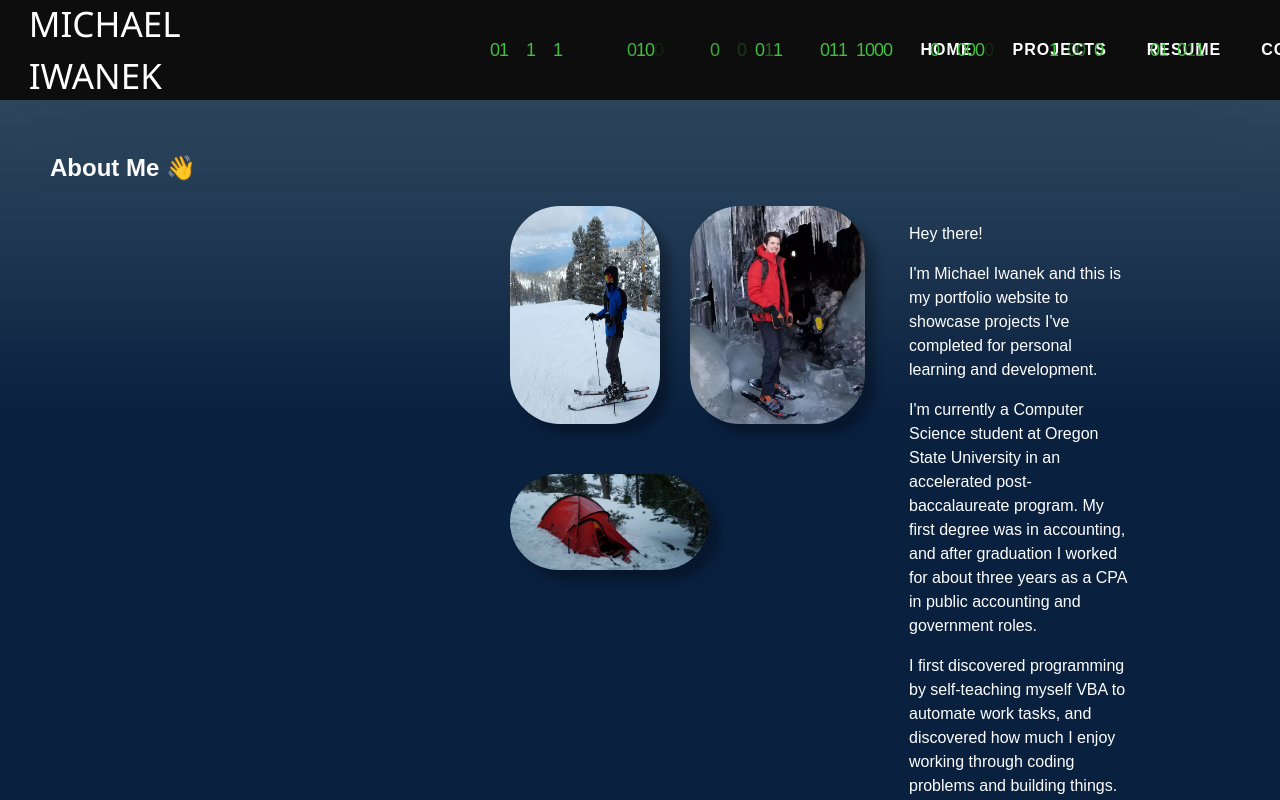
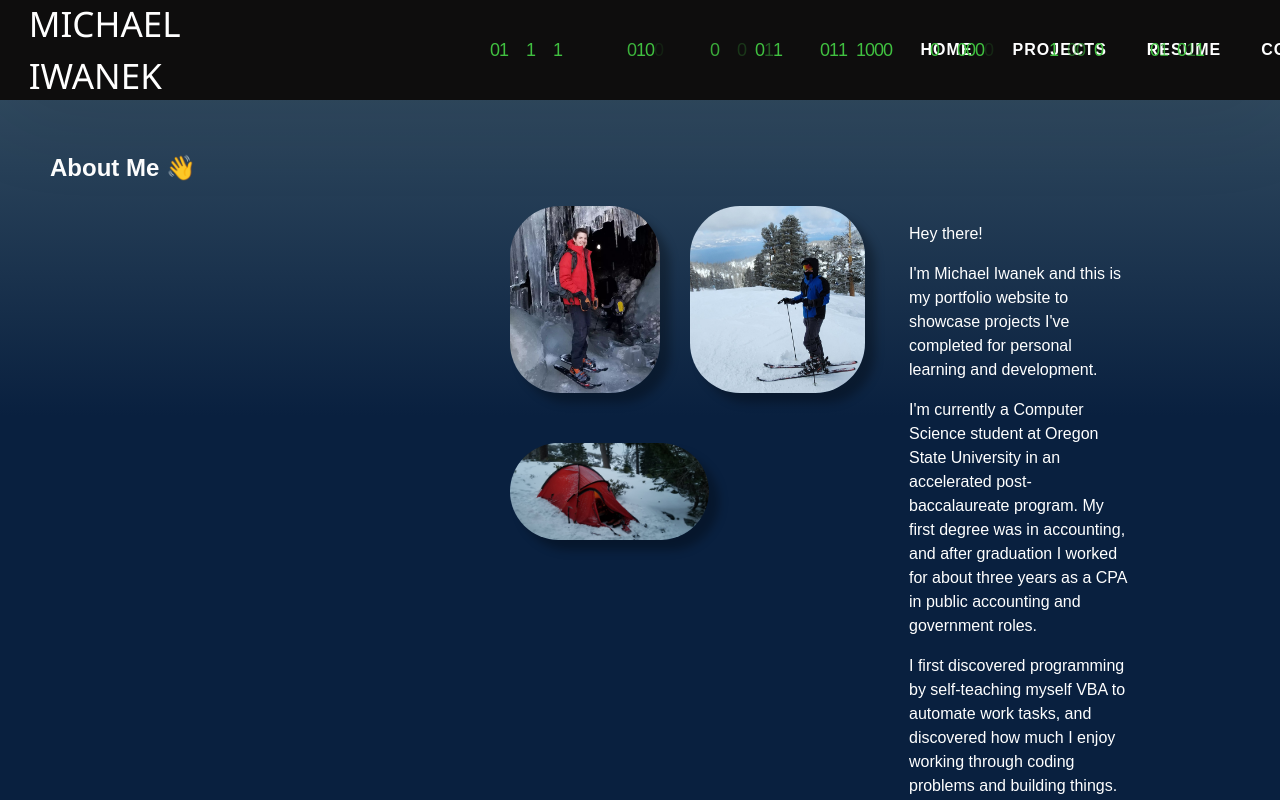
Before and after one commit to Mike11199/portfolio-website, a React (Create React App) app in the folder frontend/: page / in a window 1280 px wide. Shown: the top 800 px of the page. Built offline with nearby package versions, Linux system fonts and the light colour scheme.

Commit message:
fix accidental change to about me photo order

```diff
--- a/frontend/src/components/AboutMeSection.js
+++ b/frontend/src/components/AboutMeSection.js
@@ -75,12 +75,12 @@ const AboutMeSection = () => {
             <div className="about_me_images">
               <div className="about_me_images2">
                 <img
-                  src={HeavenlySkiResortPhoto}
+                  src={DonnerTunnelSnowshoeingPhoto}
                   alt="Michael Iwanek Navbar"
                   className="profile_photo_image_body"
                 />
                 <img
-                  src={DonnerTunnelSnowshoeingPhoto}
+                  src={HeavenlySkiResortPhoto}
                   alt="Michael Iwanek Navbar"
                   className="profile_photo_image_body_2"
                 />
```
Also changed, not shown: 1 other file (tests, documents, lock files or other folders).
